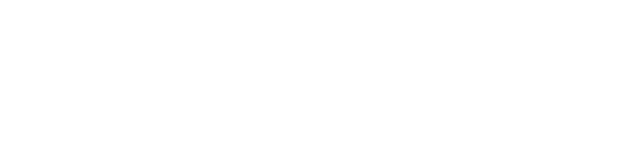
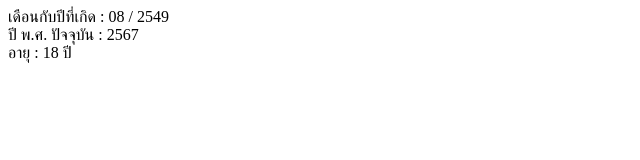
Before and after one commit to chaiyut26/firstvueproject1, a plain HTML site: page index.html in a window 1280 px wide. Shown: the whole page, without its empty margins (0-640 px from the left). Drawn offline with nearby package versions, Linux system fonts and the light colour scheme.

Commit message:
first commit

```diff
--- a/index.html
+++ b/index.html
@@ -1,11 +1,53 @@
 <!DOCTYPE html>
+
 <html lang="en">
+
 <head>
-    <meta charset="UTF-8">
-    <meta name="viewport" content="width=device-width, initial-scale=1.0">
-    <title>Document</title>
+
+	<meta charset="UTF-8">
+
+	<meta http-equiv="X-UA-Compatible" content="IE=edge">
+
+	<meta name="viewport" content="width=device-width, initial-scale=1.0">
+
+	<title>การใช้งานเบื้องต้น vue.js</title>
+
+	<script src="https://unpkg.com/vue@3/dist/vue.global.js"></script>
+
 </head>
+
 <body>
 
-</body>
+    <div class="bg-success bg-gradient text-white m-4 p-3" id="app2">
+    	เดือนกับปีที่เกิด : {{month + ' / ' + year}} <br>
+    	ปี พ.ศ. ปัจจุบัน : {{thisYear}} <br>
+    	อายุ :   {{age()}} ปี
+
+    </div>
+
+
+<script>
+
+	Vue.createApp({
+    	data() {
+        	return {
+            	month   	: '08',
+            	year    	: '2549',
+            	thisYear	: new Date().getFullYear() + 543
+
+        	}
+
+    	},
+
+     	methods : {
+        	age() {
+            	return this.thisYear - this.year
+
+        	}
+    	}
+	}).mount('#app2');
+
+</script>
+
+
 </html>
```
